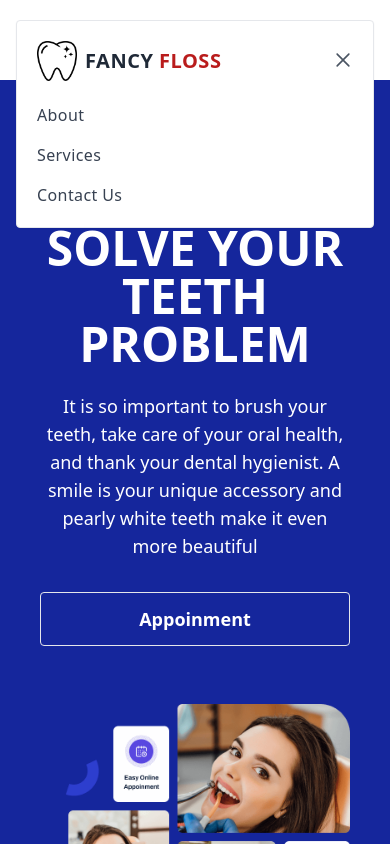
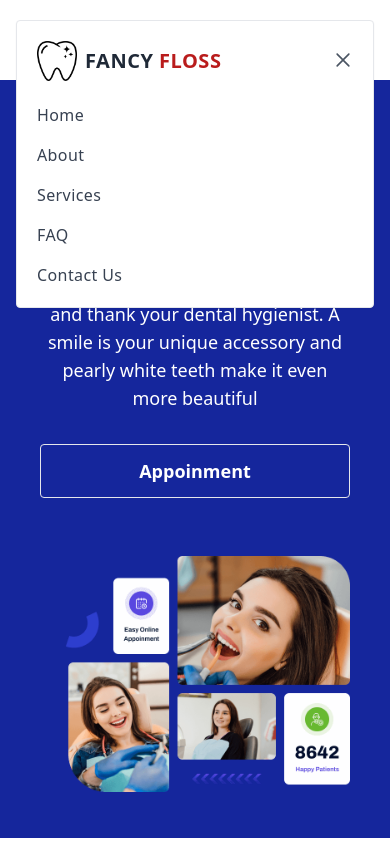
Before and after one commit to xnafi/Fancy-Floss-Client, a React (Create React App) app: page / in a window 390 px wide. Both pictures are taken after a click on the button "Open Menu". Shown: the top 844 px of the page. Built offline with nearby package versions, Linux system fonts and the light colour scheme; no server answers; a web font is replaced by a local one.

Commit message:
service with details

```diff
--- a/src/components/Banner.jsx
+++ b/src/components/Banner.jsx
@@ -3,9 +3,9 @@ import { Link } from 'react-router-dom'
 import bannerImg from '../assets/bannerImg.png'
 const Banner = () => {
     return (
-        <div className="flex flex-col justify-center mx-auto sm:py-12 lg:py-24 lg:flex-row lg:justify-between bg-[#15269C] px-10 text-white">
+        <div className="flex flex-col justify-center mx-auto sm:py-12 lg:py-24 lg:flex-row lg:justify-between bg-[#15269C] px-10 text-white py-5">
             <div className="flex flex-col justify-center text-center rounded-sm lg:max-w-md xl:max-w-lg lg:text-left">
-                <h1 className="text-5xl font-bold leading-none sm:text-5xl uppercase">Come to Fancy Floss and solve your teeth problem
+                <h1 className="md:text-5xl font-bold leading-none text-3xl uppercase">Come to Fancy Floss and solve your teeth problem
                 </h1><br className="hidden md:inline lg:hidden" />
                 <p className="mt-6 mb-8 text-lg sm:mb-12">It is so important to brush your teeth, take care of your oral health, and thank your dental hygienist. A smile is your unique accessory and pearly white teeth make it even more beautiful
                 </p>
--- a/src/components/NavBar.jsx
+++ b/src/components/NavBar.jsx
@@ -128,6 +128,16 @@ const NavBar = () => {
                                     <ul className='space-y-4'>
                                         <li>
                                             <Link
+                                                to='/home'
+                                                aria-label='Home'
+                                                title='Home'
+                                                className='font-medium tracking-wide text-gray-700 transition-colors duration-200 hover:text-deep-purple-accent-400'
+                                            >
+                                                Home
+                                            </Link>
+                                        </li>
+                                        <li>
+                                            <Link
                                                 to='/about'
                                                 aria-label='About'
                                                 title='About'
@@ -143,7 +153,17 @@ const NavBar = () => {
                                                 title='Services'
                                                 className='font-medium tracking-wide text-gray-700 transition-colors duration-200 hover:text-deep-purple-accent-400'
                                             >
-                                                <p> Services</p>
+                                                Services
+                                            </Link>
+                                        </li>
+                                        <li>
+                                            <Link
+                                                to='/faq'
+                                                aria-label='FAQ'
+                                                title='FAQ'
+                                                className='font-medium tracking-wide text-gray-700 transition-colors duration-200 hover:text-deep-purple-accent-400'
+                                            >
+                                                FAQ
                                             </Link>
                                         </li>
                                         <li>
--- /dev/null
+++ b/src/components/Service.jsx
@@ -0,0 +1,35 @@
+import React from 'react'
+import { useLoaderData } from 'react-router-dom'
+
+const Service = () => {
+    const service = useLoaderData()
+    const { image_1,name,des,price } = service
+
+    return (
+        <div className='md:px-10 px-2'>
+            <div className="p-4 shadow-md dark:bg-gray-900 dark:text-gray-100 w-auto bg-gray-400 text-white rounded-lg">
+                <div className="flex justify-between pb-4 border-bottom">
+                    <div className="flex items-center">
+                        <a rel="noopener noreferrer" href="#" className="mb-0 capitalize dark:text-gray-100">Photography</a>
+                    </div>
+                    <a rel="noopener noreferrer" href="#">See All</a>
+                </div>
+                <div className="space-y-4">
+                    <div className="space-y-2">
+                        <img src={image_1} alt="" className="block object-cover object-center w-full rounded-md h-72 dark:bg-gray-500" />
+                    </div>
+                    <div className="space-y-2">
+                        <a rel="noopener noreferrer" href="#" className="block">
+                            <h3 className="text-xl font-bold dark:text-violet-400">{name}</h3>
+                        </a>
+                        <p className="leading-snug dark:text-gray-400">{des}.</p>
+                        <p className="text-xl font-semibold dark:text-gray-400">Price : ${price}</p>
+                    </div>
+                </div>
+            </div>
+        </div>
+
+    )
+}
+
+export default Service
--- a/src/components/Services.jsx
+++ b/src/components/Services.jsx
@@ -1,5 +1,5 @@
 import React, { useEffect, useState } from 'react'
-import { useLoaderData } from 'react-router-dom'
+import { Link, useLoaderData } from 'react-router-dom'
 import { PhotoProvider, PhotoView } from 'react-photo-view';
 
 
@@ -9,7 +9,7 @@ const Services = () => {
 
 
   return (
-    <section className="py-6 sm:py-12 dark:bg-gray-800 dark:text-gray-100 px-10">
+    <section className="py-6 sm:py-12 dark:bg-gray-800 dark:text-gray-100 md:px-10 px-2 ">
       <div className="container mx-auto space-y-8">
         <div className="space-y-2 text-center">
           <h2 className="text-3xl font-bold uppercase">Enjoy all dental service <br /> in Fancy Floss chamber</h2>
@@ -18,7 +18,7 @@ const Services = () => {
           {
             services.map(data =>
 
-              <article key={data._id} className="flex flex-col dark:bg-gray-900">
+              <article key={data._id} className="flex flex-col dark:bg-gray-900 bg-slate-500 text-white rounded-lg p-3">
                 <a rel="noopener noreferrer" href="#" aria-label="Te nulla oportere reprimique his dolorum">
                   {/* <img alt="" className="object-cover w-full h-52 dark:bg-gray-500" src={data.image} /> */}
                   <PhotoProvider>
@@ -31,9 +31,9 @@ const Services = () => {
                 <div className="flex flex-col flex-1">
                   <a rel="noopener noreferrer" href="#" aria-label="Te nulla oportere reprimique his dolorum"></a>
                   <h3 className="flex-1 py-2 text-lg font-semibold leading-snug">{data.name} </h3>
-                  <p rel="noopener noreferrer" className="text-xs tracking-wider uppercase hover:underline dark:text-violet-400">{data.des.slice(0, 100)}</p>
-
+                  <p rel="noopener noreferrer" className="text-xs tracking-wider uppercase hover:underline dark:text-violet-400">{data.des.slice(0, 100)}...</p>
                 </div>
+                <Link to={`/service/${data._id}`} className='mt-2 btn'>Details +</Link>
               </article>
 
             )
--- a/src/components/ServicesHome.jsx
+++ b/src/components/ServicesHome.jsx
@@ -12,7 +12,7 @@ const ServicesHome = () => {
     }, [])
 
     return (
-        <section className="py-6 sm:py-12 dark:bg-gray-800 dark:text-gray-100 px-10">
+        <section className="py-6 sm:py-12 dark:bg-gray-800 dark:text-gray-100 md:px-10 px-2">
             <div className="container mx-auto space-y-8">
                 <div className="space-y-2 text-center">
                     <h2 className="text-3xl font-bold uppercase">dental services <br /> in Fancy Floss chamber</h2>
@@ -21,14 +21,14 @@ const ServicesHome = () => {
                     {
                         service.slice(0, 3).map(data =>
 
-                            <article key={data._id} className="flex flex-col dark:bg-gray-900">
+                            <article key={data._id} className="flex flex-col dark:bg-gray-900 bg-slate-500 text-white rounded-lg p-3">
                                 <a rel="noopener noreferrer" href="#" aria-label="Te nulla oportere reprimique his dolorum">
                                     <img alt="" className="object-cover w-full h-52 dark:bg-gray-500" src={data.image} />
                                 </a>
                                 <div className="flex flex-col flex-1">
                                     <a rel="noopener noreferrer" href="#" aria-label="Te nulla oportere reprimique his dolorum"></a>
                                     <h3 className="flex-1 py-2 text-lg font-semibold leading-snug">{data.name} </h3>
-                                    <p rel="noopener noreferrer" className="text-xs tracking-wider uppercase hover:underline dark:text-violet-400">{data.des.slice(0, 100)}</p>
+                                    <p rel="noopener noreferrer" className="text-xs tracking-wider uppercase hover:underline dark:text-violet-400">{data.des.slice(0, 100)}...</p>
                                 </div>
                             </article>
 
--- a/src/router/Routes.js
+++ b/src/router/Routes.js
@@ -5,6 +5,7 @@ import ErrorPage from '../components/EroorPage'
 import Faq from '../components/Faq'
 import Home from '../components/Home'
 import Login from '../components/Login'
+import Service from '../components/Service'
 import Services from '../components/Services'
 import SignUp from '../components/SignUp'
 import Main from '../main/Main'
@@ -48,6 +49,12 @@ export const routes = createBrowserRouter([
                 path: '/signup',
                 element: <SignUp/>
             }
+            ,
+            {
+                path: '/service/:id',
+                element: <Service/>,
+                loader : ({params})=> fetch(`http://localhost:5000/service/${params.id}`)
+            }
         ]
     }
 ])
```
